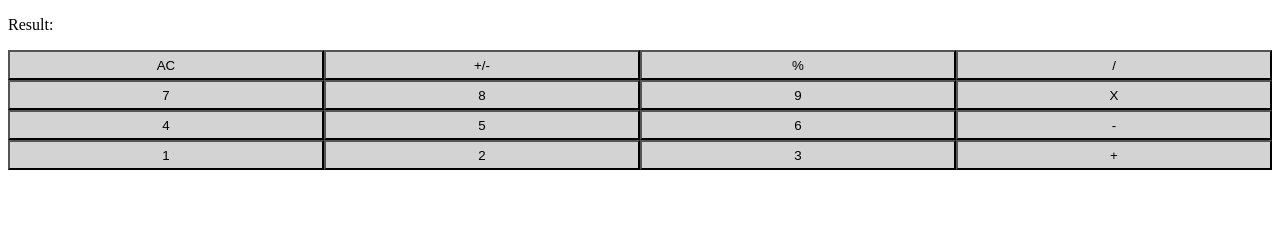
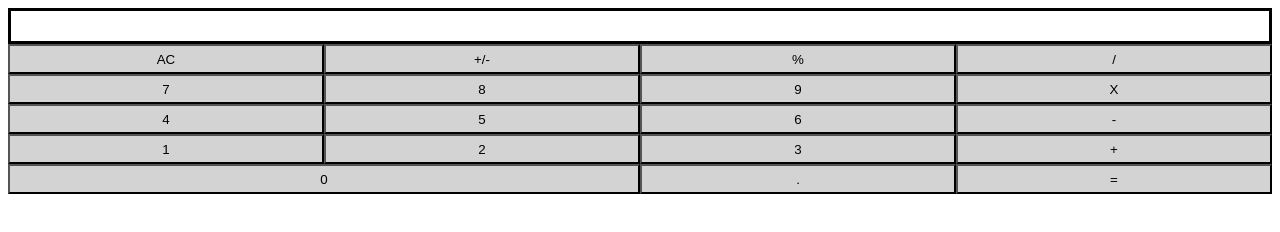
Before and after one commit to Eric-Zhang-Developer/Web-Calculator, a plain HTML site: page index.html in a window 1280 px wide. Drawn offline with Linux system fonts and the light colour scheme.

Commit message:
Setup inital front-end calculator framework

```diff
--- a/index.html
+++ b/index.html
@@ -7,10 +7,11 @@
 
   <body>
     <main>
-      <div class="result-row">
-        <p>Result:</p>
-      </div>
       <section class="calculator-grid">
+        <div class="result-row">
+          <p></p>
+        </div>
+
         <div>
           <button>AC</button>
         </div>
@@ -59,11 +60,16 @@
         <div>
           <button>+</button>
         </div>
-
+        <div class="zero-button">
+          <button>0</button>
+        </div>
+        <div>
+          <button>.</button>
+        </div>
+        <div>
+          <button>=</button>
+        </div>
       </section>
-
-
-
     </main>
 
     <script src="src/script.js"></script>
--- a/src/styles.css
+++ b/src/styles.css
@@ -8,3 +8,13 @@ button{
   display: grid;
   grid-template-columns: 1fr 1fr 1fr 1fr;
 }
+
+.result-row{
+  grid-column: span 4;
+  border-style: solid;
+  height: 30px
+}
+
+.zero-button{
+  grid-column: span 2;
+}
```
